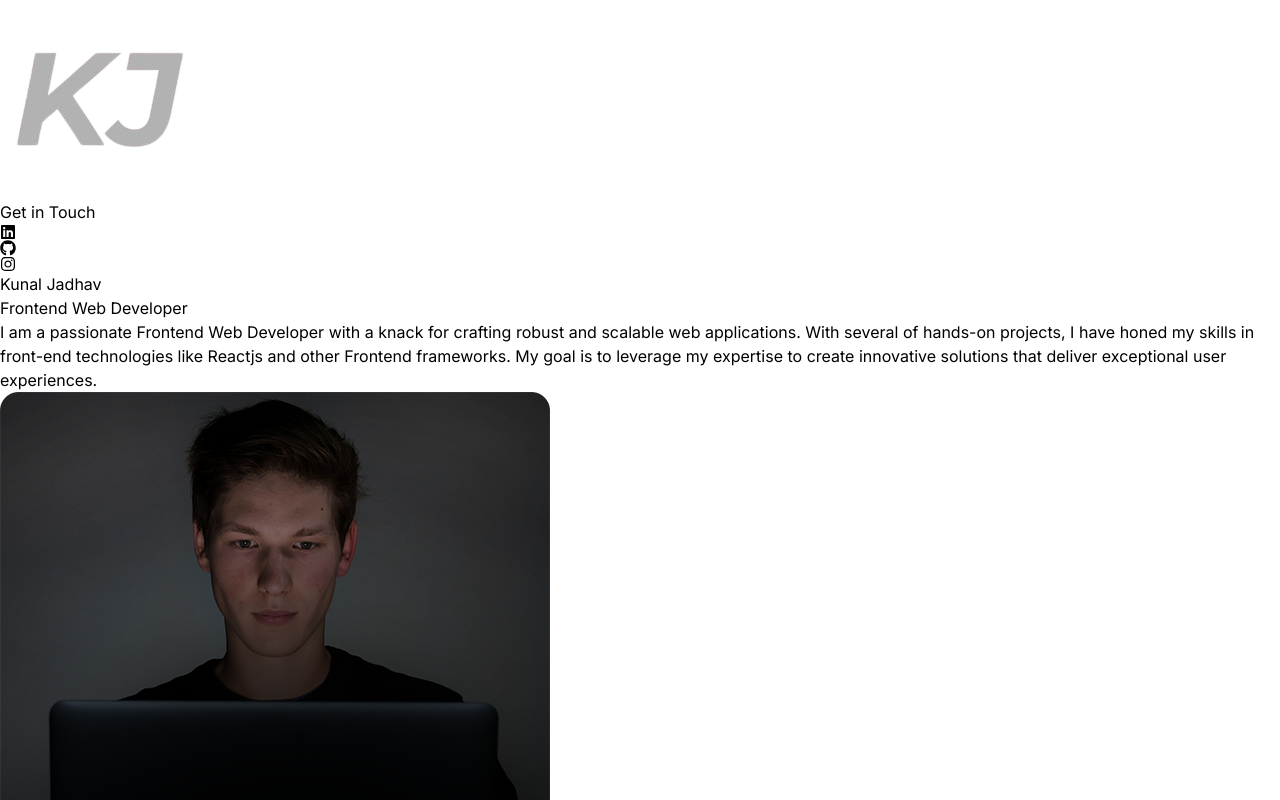
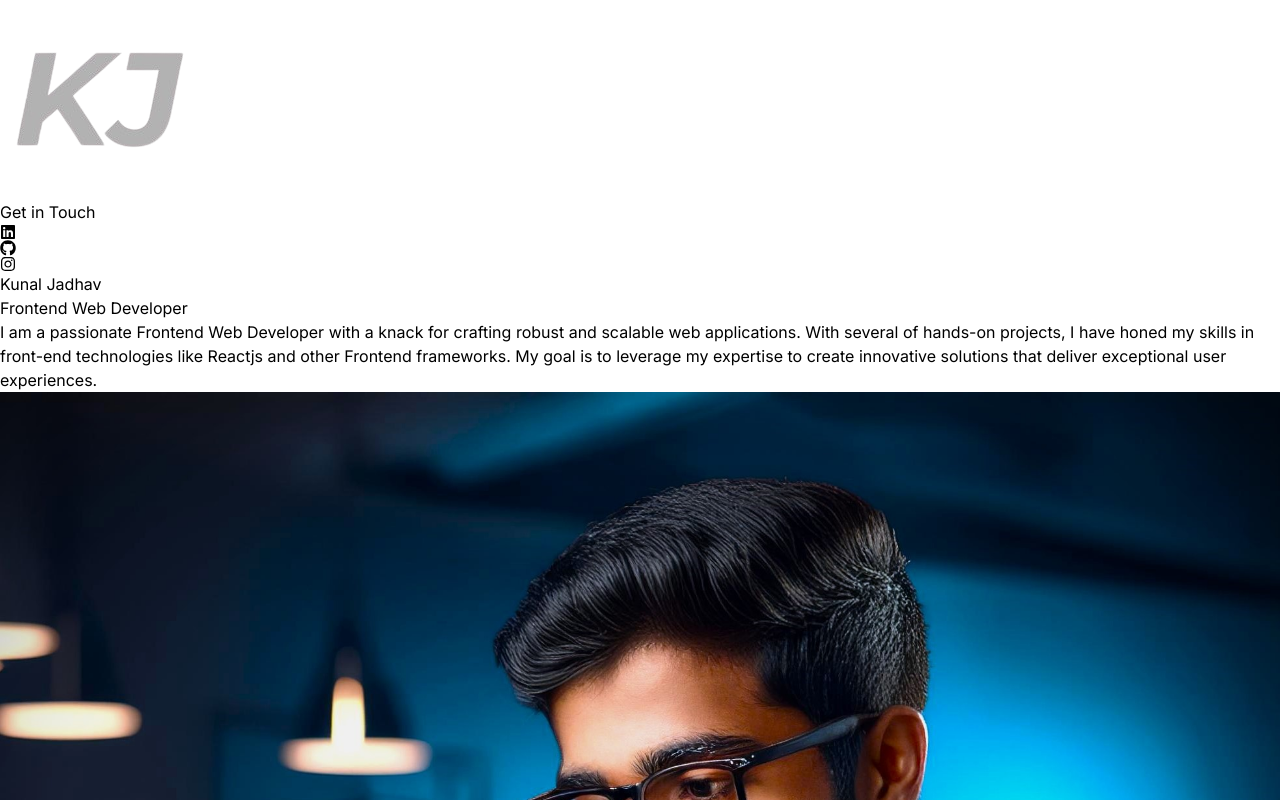
Before and after one commit to Kunal-Jadhav-1/Portfolio, a React (Vite) app: page / in a window 1280 px wide. Shown: the top 800 px of the page. Built offline with nearby package versions, Linux system fonts and the light colour scheme.

Commit message:
minor corrections

```diff
--- a/src/components/Self.jsx
+++ b/src/components/Self.jsx
@@ -1,6 +1,6 @@
 import React from "react";
 import { HERO_CONTENT } from "../constants";
-import profilePic from "../assets/KJprofile.png";
+import profilePic from "../assets/KJprofile.jpg";
 import { motion } from "framer-motion";
 
 const container = (delay) => ({
@@ -26,7 +26,7 @@ const Self = () => {
               variants={container(0.35)}
               initial="hidden"
               animate="visible"
-              className="bg-gradient-to-r from-rose-300 via-slate-500 to-sky-300 bg-clip-text text-3xl tracking-tight text-transparent"
+              className="bg-gradient-to-r from-rose-400 via-slate-400 to-sky-300 bg-clip-text text-3xl tracking-tight text-transparent"
             >
               Frontend Web Developer
             </motion.span>
@@ -48,7 +48,7 @@ const Self = () => {
               transition={{ duration: 0.5, delay: 0.4 }}
               src={profilePic}
               alt="Kunal Jadhav"
-              className=""
+              className="rounded-md"
             ></motion.img>
           </div>
         </div>
```
Also changed, not shown: src/assets/KJprofile.jpg, src/assets/KJprofile.png (deleted).
